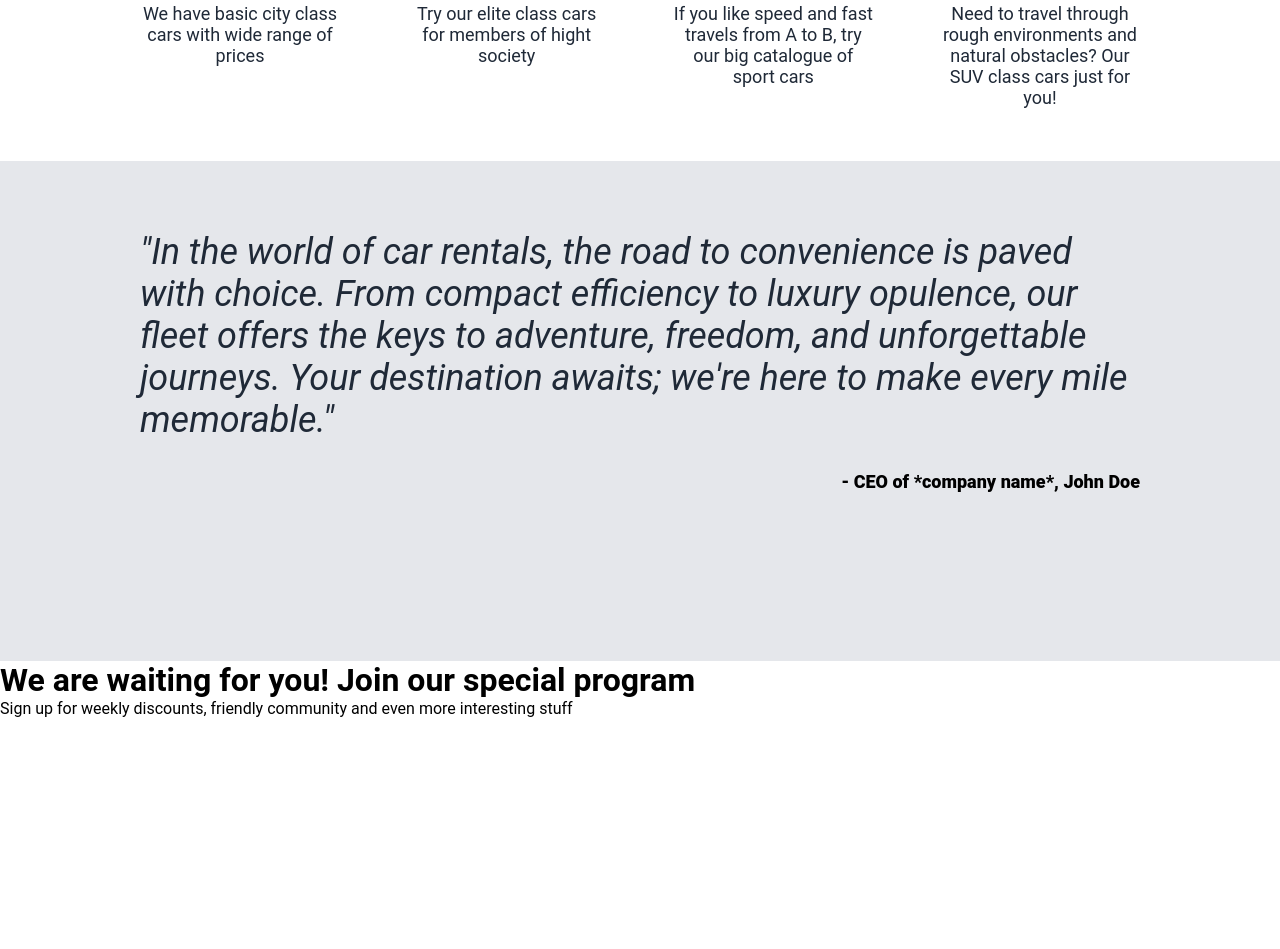
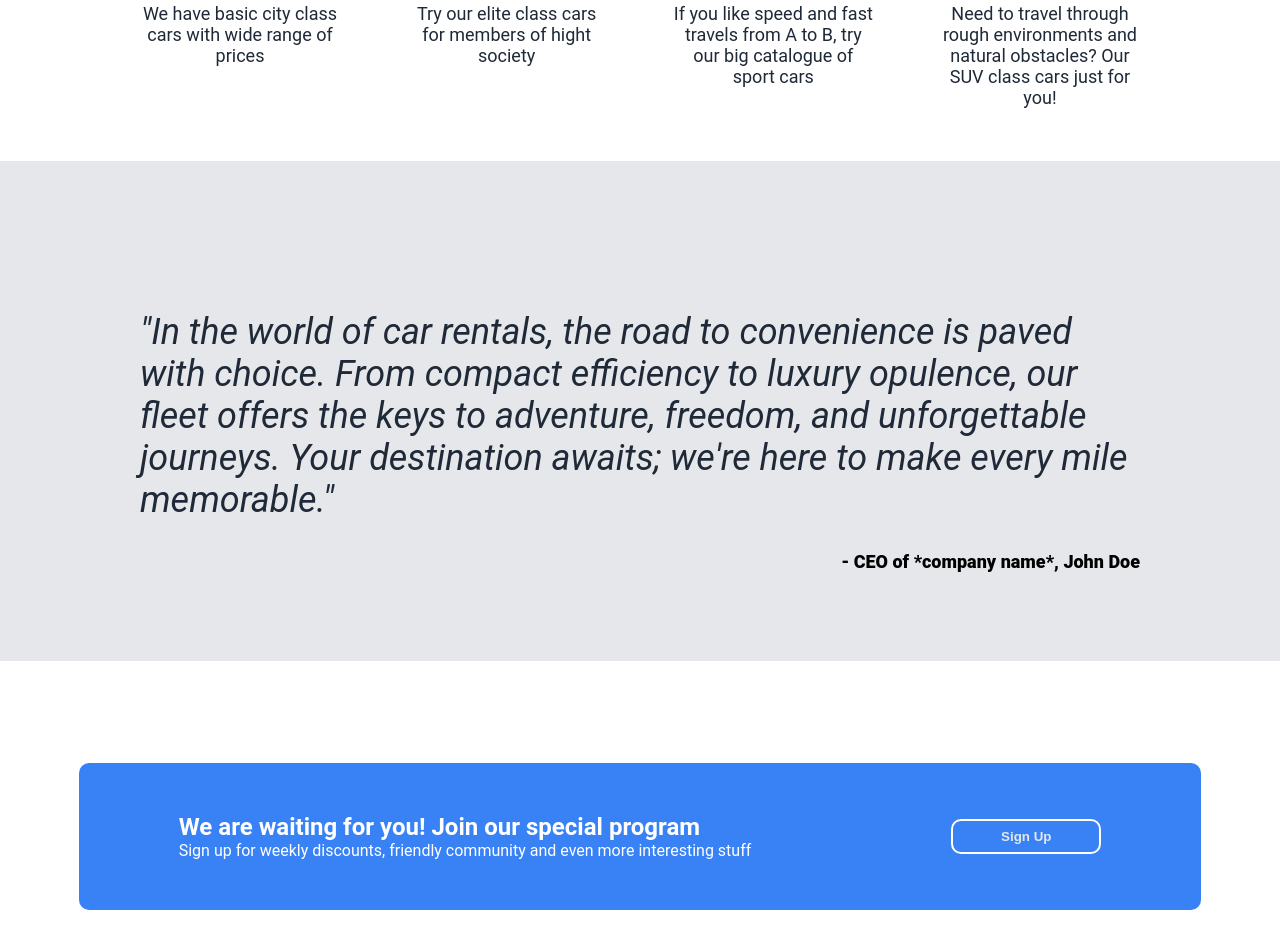
Before and after one commit to KVG24/landing-odin, a plain HTML site: page index.html in a window 1280 px wide. Shown: the part 939-1888 px from the top of the page. Before the commit the page ends 1657 px from the top, so only its background shows below. Drawn offline with Linux system fonts and the light colour scheme.

Commit message:
Add blue action bar part

```diff
--- a/index.html
+++ b/index.html
@@ -62,6 +62,9 @@
                     <h1>We are waiting for you! Join our special program</h1>
                     <p>Sign up for weekly discounts, friendly community and even more interesting stuff</p>
                 </div>
+                <div class="blue-bar-button">
+                    <button class="blue-button">Sign Up</button>
+                </div>
             </div>
         </div>
         <div class="footer">
--- a/style.css
+++ b/style.css
@@ -161,7 +161,7 @@ button {
     font-style: italic;
     width: 1000px;
     margin: 0 auto;
-    padding: 70px 0 30px 0;
+    padding: 150px 0 30px 0;
 }
 
 .quote-name {
@@ -174,3 +174,42 @@ button {
 }
 
 /* ACTION */
+
+.action {
+    height: 350px;
+    display: flex;
+    justify-content: center;
+    align-items: center;
+}
+
+.blue-bar {
+    background-color: #3882F6;
+    border-radius: 10px;
+    padding: 50px 100px;
+    display: flex;
+    justify-content: space-between;
+    align-items: center;
+    gap: 200px;
+}
+
+.blue-bar-text {
+    color: white;
+}
+
+.blue-bar-text > h1 {
+    font-size: 24px;
+}
+
+.blue-bar-text > p {
+    font-size: 16px;
+}
+
+.blue-button {
+    background-color: #3882F6;
+    padding: 8px 30px;
+    border: 2px solid white;
+    border-radius: 10px;
+    color: #E5E7EB;
+    font-weight: 900;
+    width: 150px;
+}
```
